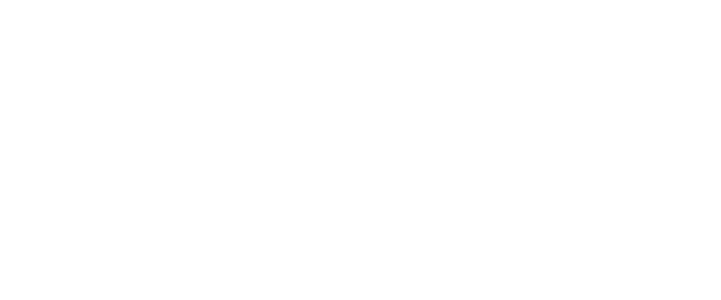
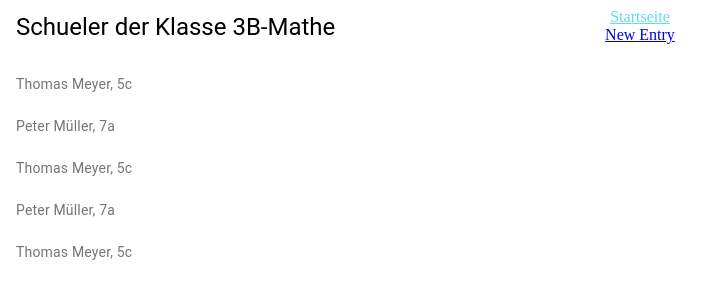
Before and after one commit to TeachAtHome/HomeWork, a React (Create React App) app in the folder frontend/teachathome-frontend/client/: page /classroom in a window 1280 px wide. Shown: the top 300 px of the page, without its empty margins (0-721 px from the left). Built offline with nearby package versions, Linux system fonts and the light colour scheme; no server answers.

Commit message:
added new classroom page

```diff
--- /dev/null
+++ b/frontend/teachathome-frontend/client/src/components/classroom/Classroom.css
@@ -0,0 +1,39 @@
+.App {
+  text-align: center;
+}
+
+.App-logo {
+  height: 40vmin;
+  pointer-events: none;
+}
+
+@media (prefers-reduced-motion: no-preference) {
+  .App-logo {
+    animation: App-logo-spin infinite 20s linear;
+  }
+}
+
+.App-header {
+  background-color: #282c34;
+  min-height: 50%;
+  display: flex;
+  flex-direction: column;
+  align-items: center;
+  justify-content: center;
+  font-size: calc(10px + 2vmin);
+  color: white;
+  padding-bottom: 10px;
+}
+
+.App-link {
+  color: #61dafb;
+}
+
+@keyframes App-logo-spin {
+  from {
+    transform: rotate(0deg);
+  }
+  to {
+    transform: rotate(360deg);
+  }
+}
--- /dev/null
+++ b/frontend/teachathome-frontend/client/src/components/classroom/Classroom.js
@@ -0,0 +1,47 @@
+import React, { Component } from "react";
+import "./Classroom.css";
+import Studentlist from "./Studentlist";
+
+
+
+export default class Classroom extends Component {
+  state = {
+    response: "",
+    post: "",
+    responseToPost: "",
+    classroom: {}
+  };
+
+  componentDidMount() {
+    this.callApi()
+      .then(res => this.setState({ classroom: res }))
+      .catch(err => console.log(err));
+    console.log(this.state);
+  }
+
+  callApi = async () => {
+    const response = await fetch("/api/group/3B-Mathe");
+    console.log(response);
+    const className = await response.json();
+    console.log(className);
+    if (response.status !== 200) throw Error(className.message);
+    return className;
+  };
+
+  render() {
+    return (
+      <div className="App">
+        <header>
+          <a className="App-link" href="/" rel="noopener noreferrer">
+            Startseite
+          </a>
+        </header>
+        <span>{this.state.classroom.name}</span>
+        <div>
+          <Studentlist />
+        </div>
+        <a href="#" onClick={console.log("TEST")}> New Entry</a>
+      </div>
+    );
+  }
+}
--- /dev/null
+++ b/frontend/teachathome-frontend/client/src/components/classroom/Studentlist.js
@@ -0,0 +1,61 @@
+import React, { Component } from 'react';
+import './Studentlist.css';
+
+export default class Studentlist extends Component {
+  state = {
+    response: "",
+    post: "",
+    responseToPost: ""
+  };
+
+  componentDidMount() {
+    this.callApi()
+      .then(res => this.setState({ response: res }))
+      .catch(err => console.log(err));
+    console.log(this.state);
+  }
+
+  callApi = async () => {
+    const response = await fetch("/api/student");
+    console.log(response);
+    const body = await response.text();
+    if (response.status !== 200) throw Error(body.message);
+    return body;
+  };
+
+  render() {
+    return (
+      <div id="Schueler der Klasse">
+        <div id="Kranke_Sch_ler_i">
+          <span>Schueler der Klasse 3B-Mathe</span>
+        </div>
+        <div id="Repeat_Grid_2">
+          <div id="Repeat_Grid_2_0">
+            <div id="Thomas_Meyer__5c">
+              <span>Thomas Meyer, 5c</span>
+            </div>
+            <div id="Peter_M_ller__7a">
+              <span>Peter Müller, 7a</span>
+            </div>
+          </div>
+          <div id="Repeat_Grid_2_1">
+            <div id="Thomas_Meyer__5c_o">
+              <span>Thomas Meyer, 5c</span>
+            </div>
+            <div id="Peter_M_ller__7a_p">
+              <span>Peter Müller, 7a</span>
+            </div>
+          </div>
+          <div id="Repeat_Grid_2_2">
+            <div id="Thomas_Meyer__5c_r">
+              <span>Thomas Meyer, 5c</span>
+            </div>
+            <div id="Peter_M_ller__7a_s">
+              <span>Peter Müller, 7a</span>
+            </div>
+          </div>
+        </div>
+      </div>
+    );
+  }
+}
--- a/frontend/teachathome-frontend/client/src/routes.js
+++ b/frontend/teachathome-frontend/client/src/routes.js
@@ -1,10 +1,12 @@
 import React from 'react';
 import { Router, Route} from 'react-router';
 import TeachAtHome from './routes/TeachAtHome';
+import Classroom from './routes/Classroom';
 
 const Routes = (props) => (
   <Router {...props}>
     <Route path="/" component={TeachAtHome} />
+    <Route path="/classroom" component={Classroom} />
   </Router>
 );
 
--- /dev/null
+++ b/frontend/teachathome-frontend/client/src/routes/Classroom.js
@@ -0,0 +1,14 @@
+import React, { Component } from 'react';
+import Classroom from '../components/classroom/Classroom';
+
+class TeachAtHome extends Component {
+  render() {
+    return (
+      <div>
+        <Classroom />
+      </div>
+    );
+  }
+}
+
+export default TeachAtHome;
```
Also changed, not shown: frontend/teachathome-frontend/client/src/components/classroom/Studentlist.css (added).
